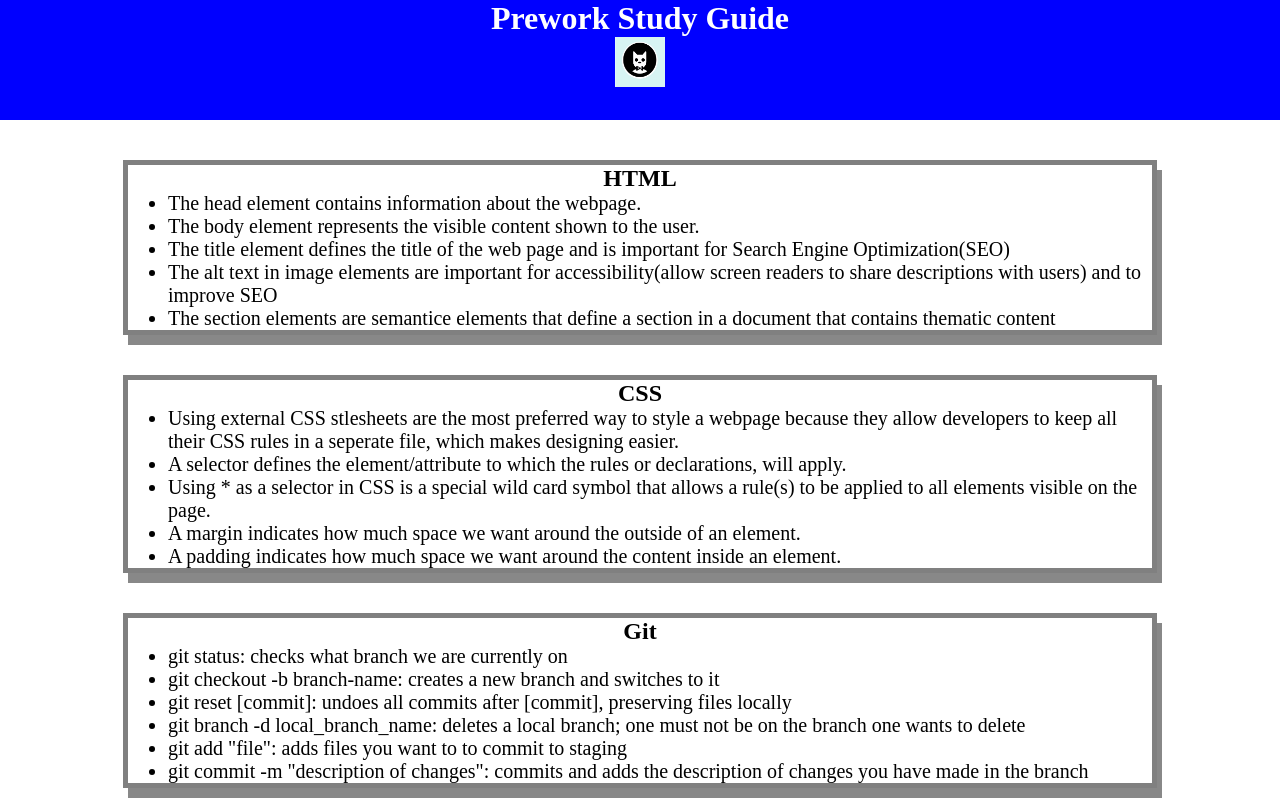
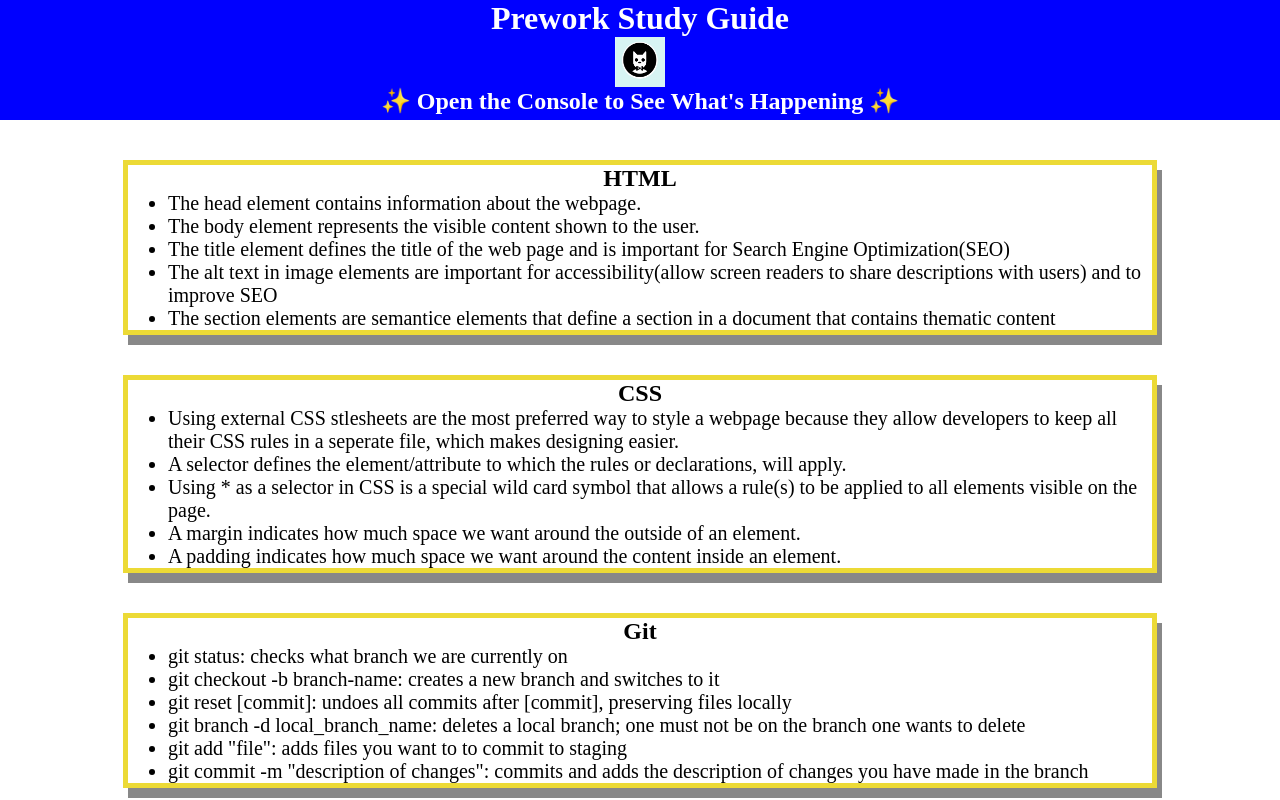
Before and after one commit to perfectblue0/prework-study-guide, a plain HTML site: page index.html in a window 1280 px wide. Shown: the top 800 px of the page. Drawn offline with Linux system fonts and the light colour scheme.

Commit message:
Added missing h2 message and changed border color to yellow of card class sections

```diff
--- a/assets/style.css
+++ b/assets/style.css
@@ -37,6 +37,6 @@ p {
 .card {
     width: 80%;
     margin: 40px auto;
-    border: 5px solid gray;
+    border: 5px solid rgb(236, 218, 54);
     box-shadow: 5px 10px #888888;
   }
--- a/index.html
+++ b/index.html
@@ -11,6 +11,7 @@
     <header id="top">
       <h1>Prework Study Guide</h1>
       <img src="./assets/bowtie-cat.png" alt="Profile image of cat wearing a bow tie." />
+      <h2>✨ Open the Console to See What's Happening ✨</h2>
     </header>
     <main>
    <section class="card" id="html-section">
```
